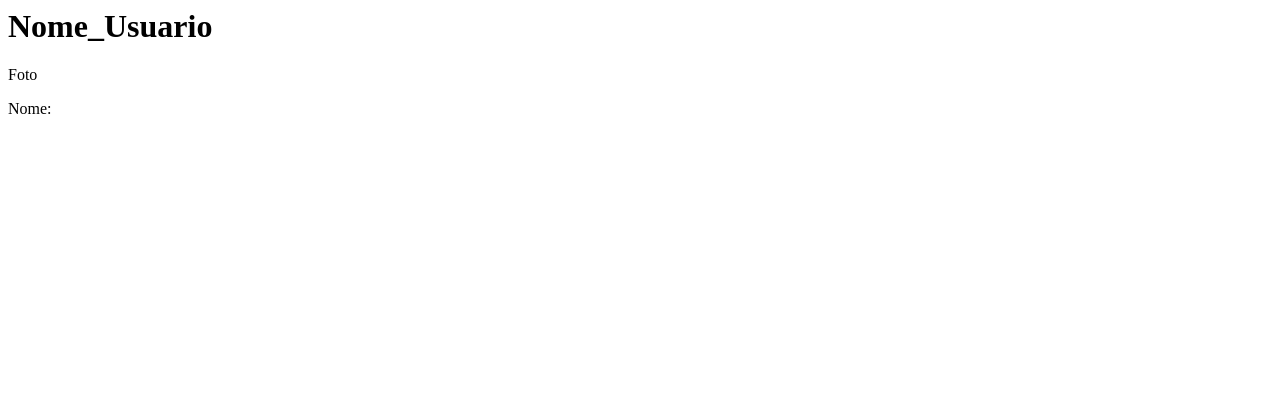
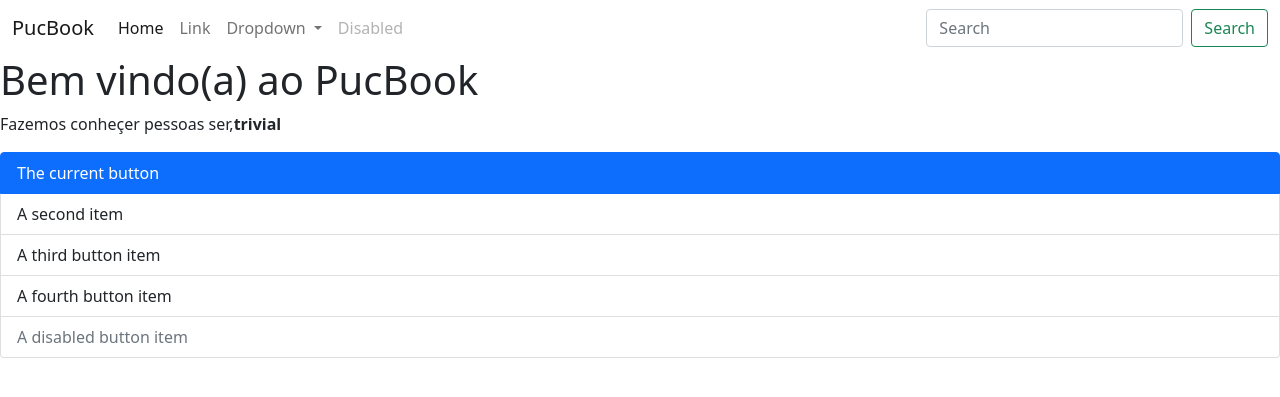
Before and after one commit to BuriedLeader/PUCBook, a Django app: template PUCBook/PUCBOOK_Site/templates/pagina-principal.html in a window 1280 px wide. Shown: the top 397 px of the page. Run offline with Django 4.2, Linux system fonts and the light colour scheme; the template is opened without the code that fills it, so the values that code supplies are empty.

Commit message:
"PUCBOOK MOMENT"

```diff
--- a/PUCBook/PUCBOOK_Site/templates/pagina-principal.html
+++ b/PUCBook/PUCBOOK_Site/templates/pagina-principal.html
@@ -1,10 +1,72 @@
-<html>
-    <head>
-        <title>Página Principal</title>
-    </head>
-    <h1>Nome_Usuario</h1>
-    <body>
-        <p>Foto</p>
-        <p>Nome:</p>
-    </body>
+<!doctype html>
+<html lang="en">
+  <head>
+    <!-- Required meta tags -->
+    <meta charset="utf-8">
+    <meta name="viewport" content="width=device-width, initial-scale=1">
+
+    <!-- Bootstrap CSS -->
+    <link href="https://cdn.jsdelivr.net/npm/bootstrap@5.0.2/dist/css/bootstrap.min.css" rel="stylesheet" integrity="sha384-EVSTQN3/azprG1Anm3QDgpJLIm9Nao0Yz1ztcQTwFspd3yD65VohhpuuCOmLASjC" crossorigin="anonymous">
+
+    <title>PucBook!</title>
+  </head>
+  <body>
+  <nav class="navbar navbar-expand-lg navbar-light bg-purple">
+  <div class="container-fluid">
+    <a class="navbar-brand" href="#">PucBook</a>
+    <button class="navbar-toggler" type="button" data-bs-toggle="collapse" data-bs-target="#navbarSupportedContent" aria-controls="navbarSupportedContent" aria-expanded="false" aria-label="Toggle navigation">
+      <span class="navbar-toggler-icon"></span>
+    </button>
+    <div class="collapse navbar-collapse" id="navbarSupportedContent">
+      <ul class="navbar-nav me-auto mb-2 mb-lg-0">
+        <li class="nav-item">
+          <a class="nav-link active" aria-current="page" href="#">Home</a>
+        </li>
+        <li class="nav-item">
+          <a class="nav-link" href="#">Link</a>
+        </li>
+        <li class="nav-item dropdown">
+          <a class="nav-link dropdown-toggle" href="#" id="navbarDropdown" role="button" data-bs-toggle="dropdown" aria-expanded="false">
+            Dropdown
+          </a>
+          <ul class="dropdown-menu" aria-labelledby="navbarDropdown">
+            <li><a class="dropdown-item" href="#">Action</a></li>
+            <li><a class="dropdown-item" href="#">Another action</a></li>
+            <li><hr class="dropdown-divider"></li>
+            <li><a class="dropdown-item" href="#">Something else here</a></li>
+          </ul>
+        </li>
+        <li class="nav-item">
+          <a class="nav-link disabled" href="#" tabindex="-1" aria-disabled="true">Disabled</a>
+        </li>
+      </ul>
+      <form class="d-flex">
+        <input class="form-control me-2" type="search" placeholder="Search" aria-label="Search">
+        <button class="btn btn-outline-success" type="submit">Search</button>
+      </form>
+    </div>
+  </div>
+</nav>
+  <h1>Bem vindo(a) ao PucBook</h1>
+    <p>Fazemos conheçer pessoas ser,<strong>trivial</strong></p>
+<div class="list-group">
+  <button type="button" class="list-group-item list-group-item-action active" aria-current="true">
+    The current button
+  </button>
+  <button type="button" class="list-group-item list-group-item-action">A second item</button>
+  <button type="button" class="list-group-item list-group-item-action">A third button item</button>
+  <button type="button" class="list-group-item list-group-item-action">A fourth button item</button>
+  <button type="button" class="list-group-item list-group-item-action" disabled>A disabled button item</button>
+</div>
+    <!-- Optional JavaScript; choose one of the two! -->
+
+    <!-- Option 1: Bootstrap Bundle with Popper -->
+    <script src="https://cdn.jsdelivr.net/npm/bootstrap@5.0.2/dist/js/bootstrap.bundle.min.js" integrity="sha384-MrcW6ZMFYlzcLA8Nl+NtUVF0sA7MsXsP1UyJoMp4YLEuNSfAP+JcXn/tWtIaxVXM" crossorigin="anonymous"></script>
+
+    <!-- Option 2: Separate Popper and Bootstrap JS -->
+    <!--
+    <script src="https://cdn.jsdelivr.net/npm/@popperjs/core@2.9.2/dist/umd/popper.min.js" integrity="sha384-IQsoLXl5PILFhosVNubq5LC7Qb9DXgDA9i+tQ8Zj3iwWAwPtgFTxbJ8NT4GN1R8p" crossorigin="anonymous"></script>
+    <script src="https://cdn.jsdelivr.net/npm/bootstrap@5.0.2/dist/js/bootstrap.min.js" integrity="sha384-cVKIPhGWiC2Al4u+LWgxfKTRIcfu0JTxR+EQDz/bgldoEyl4H0zUF0QKbrJ0EcQF" crossorigin="anonymous"></script>
+    -->
+  </body>
 </html>
--- a/PUCBook/PUCBook/urls.py
+++ b/PUCBook/PUCBook/urls.py
@@ -1,18 +1,4 @@
-"""PUCBook URL Configuration
 
-The `urlpatterns` list routes URLs to views. For more information please see:
-    https://docs.djangoproject.com/en/4.0/topics/http/urls/
-Examples:
-Function views
-    1. Add an import:  from my_app import views
-    2. Add a URL to urlpatterns:  path('', views.home, name='home')
-Class-based views
-    1. Add an import:  from other_app.views import Home
-    2. Add a URL to urlpatterns:  path('', Home.as_view(), name='home')
-Including another URLconf
-    1. Import the include() function: from django.urls import include, path
-    2. Add a URL to urlpatterns:  path('blog/', include('blog.urls'))
-"""
 from django.contrib import admin
 from django.urls import path, include
 
```
